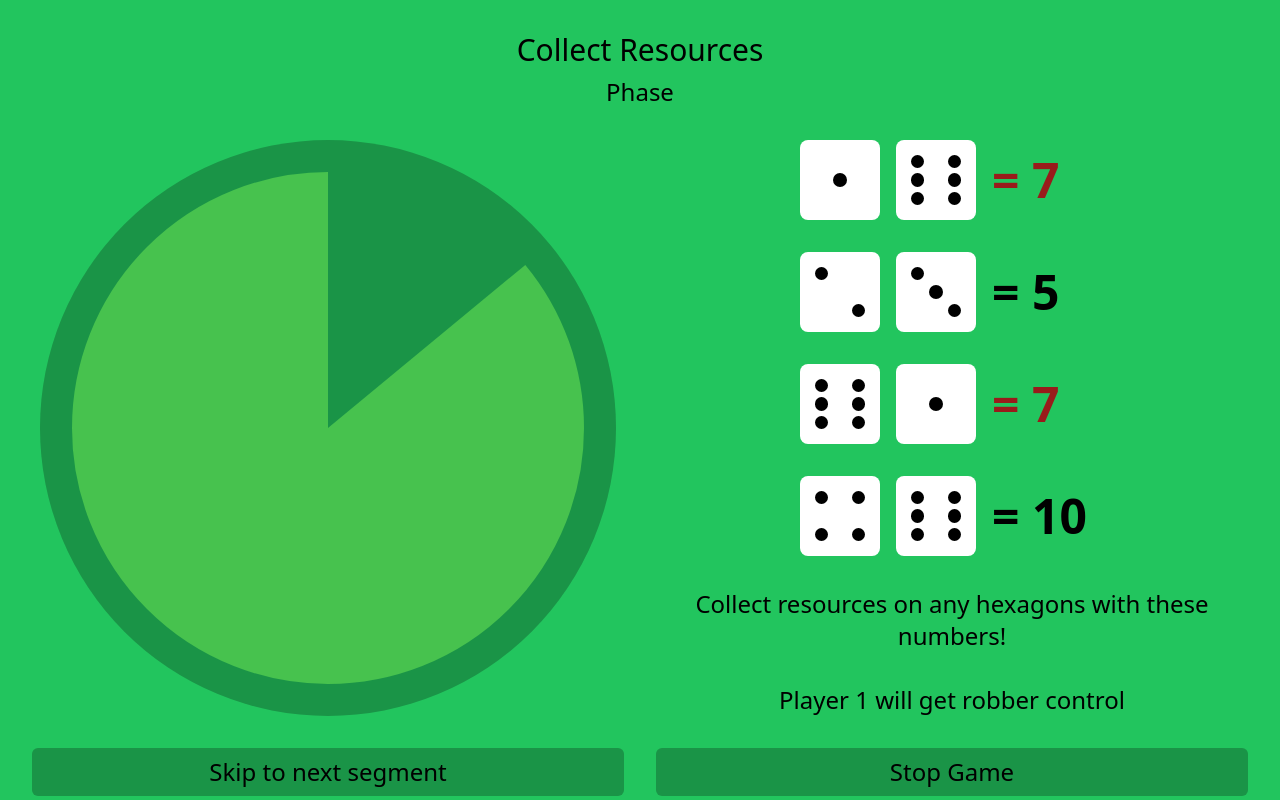
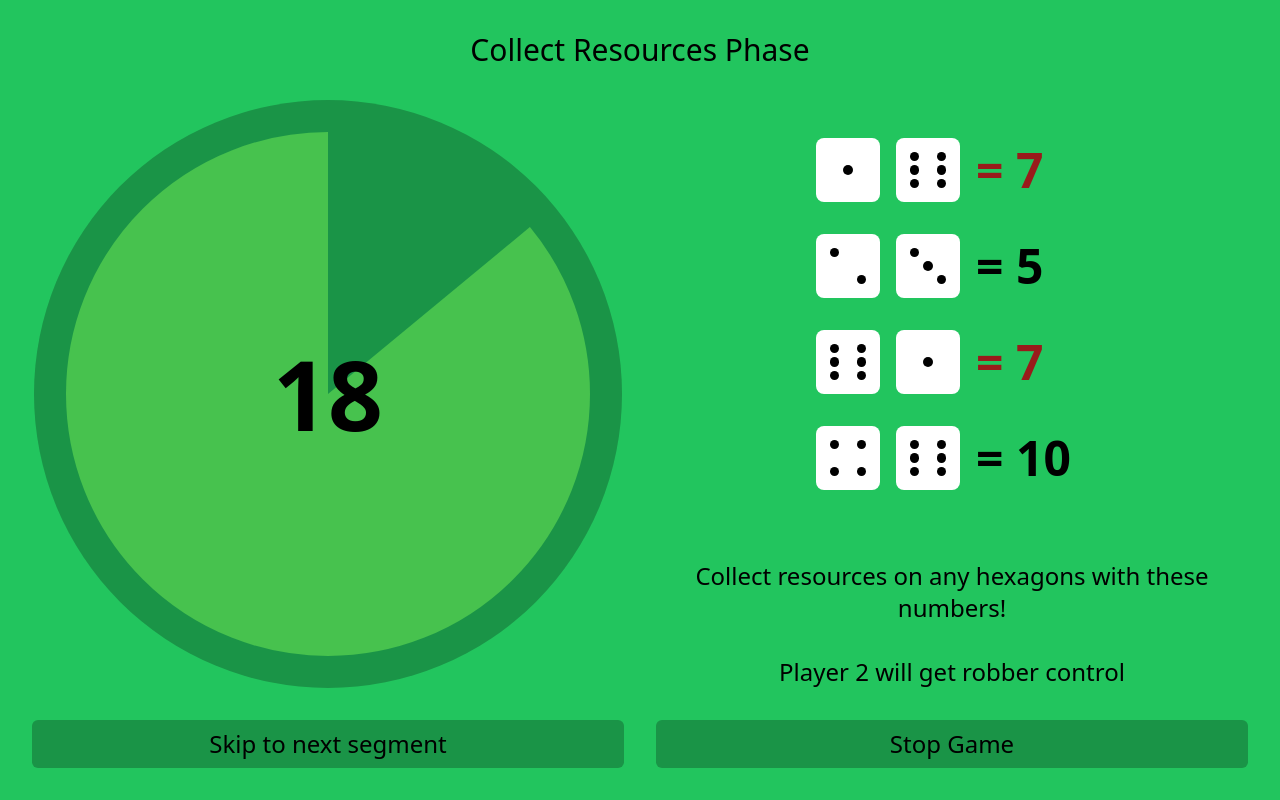
Before and after one commit to JosiahFu/total-chaos-catan, a React (Vite) app: page / in a window 1280 px wide. Both pictures are taken after a click on the button "Begin Game". Built offline with nearby package versions, Linux system fonts and the light colour scheme; the HTML template or start-up script is replaced by a standard one.

Commit message:
Style knight buttons, fix knight logic, add countdown timer

```diff
--- a/src/components/Arbiter.tsx
+++ b/src/components/Arbiter.tsx
@@ -41,6 +41,7 @@ function Arbiter({
     };
 
     const handleKnight = (playerIndex: number, change: number) => {
+        if (knightCounts[playerIndex] + change < 0) return;
         setKnightCounts(
             knightCounts.map((e, i) => (playerIndex === i ? e + change : e))
         );
@@ -60,7 +61,7 @@ function Arbiter({
             }
 
             const pool = knightCounts
-                .map((playerIndex, count) =>
+                .map((count, playerIndex) =>
                     Array<number>(count + 1).fill(playerIndex)
                 )
                 .flat(1);
@@ -70,7 +71,14 @@ function Arbiter({
 
     return (
         <ArbiterDisplay
-            {...{ phase, rolls, players, robberPlayer, phaseLengths }}
+            {...{
+                phase,
+                rolls,
+                players,
+                robberPlayer,
+                phaseLengths,
+                knightCounts,
+            }}
             onEnd={handleEnd}
             onChangeBg={onChangeBg}
             onKnight={handleKnight}
--- a/src/components/ArbiterDisplay.tsx
+++ b/src/components/ArbiterDisplay.tsx
@@ -2,7 +2,9 @@ import { useEffect } from 'react';
 import { DiceRoll, PHASE_NAMES, Phase, PhaseRecord } from '../lib/data';
 import Button from '../lib/components/Button';
 import Dice from './Dice';
-import Timer from './Timer';
+import Timer from './PieTimer';
+import CircleButton from '../lib/components/CircleButton';
+import CountdownTimer from './CountdownTimer';
 
 const bgClassNames = {
     resource: 'bg-green-500',
@@ -22,6 +24,7 @@ function ArbiterDisplay({
     onKnight,
     onStop,
     phaseLengths,
+    knightCounts,
 }: {
     phase: Phase;
     rolls: DiceRoll[];
@@ -32,6 +35,7 @@ function ArbiterDisplay({
     onKnight?: (playerIndex: number, change: number) => void;
     onStop?: () => void;
     phaseLengths: PhaseRecord<number>;
+    knightCounts: number[];
 }) {
     useEffect(() => {
         onChangeBg?.(bgClassNames[phase]);
@@ -56,18 +60,20 @@ function ArbiterDisplay({
 
     return (
         <div className='grid h-full grid-cols-1 grid-rows-[auto_1fr_auto_auto_auto_auto_auto] items-center gap-4 lg:grid-cols-2 lg:grid-rows-[auto_1fr_auto_auto] lg:gap-8'>
-            <div className='flex flex-col gap-2 lg:col-span-2'>
-                <h2 className='text-center text-2xl lg:text-3xl'>
-                    {PHASE_NAMES[phase]}
-                </h2>
-                <p className='text-center text-xl lg:text-2xl'>Phase</p>
-            </div>
+            <h2 className='text-center text-2xl lg:col-span-2 lg:text-3xl'>
+                {PHASE_NAMES[phase]} Phase
+            </h2>
             <div className='relative h-full min-h-0 lg:col-start-1 lg:row-span-3 lg:row-start-2'>
                 <Timer
                     phase={phase}
                     length={phaseLengths[phase]}
                     onEnd={onEnd}
                     className='relative left-1/2 top-1/2 aspect-square max-h-full max-w-full -translate-x-1/2 -translate-y-1/2'
+                />
+                <CountdownTimer
+                    phase={phase}
+                    length={phaseLengths[phase]}
+                    className='absolute top-1/2 w-full -translate-y-1/2 text-6xl lg:text-8xl'
                 />
             </div>
             <div className='flex flex-col gap-4 justify-self-center lg:gap-8'>
@@ -77,11 +83,26 @@ function ArbiterDisplay({
                     rolls.map((e, i) => <Dice key={i} roll={e} />)
                 ) : (
                     <>
-                        <h3>Knight Card</h3>
+                        <h3 className='text-center text-xl lg:text-2xl'>
+                            Knights
+                        </h3>
                         {players.map((e, i) => (
-                            <Button key={i} onClick={() => onKnight?.(i, 1)}>
-                                {e}
-                            </Button>
+                            <div className='flex flex-row items-center gap-2'>
+                                <Button
+                                    key={i}
+                                    onClick={() => onKnight?.(i, 1)}
+                                    className='w-64 !p-4 lg:w-96'>
+                                    {e} - {knightCounts[i]}{' '}
+                                </Button>
+                                <CircleButton
+                                    className='!h-8 !w-8 lg:!h-10 lg:!w-10'
+                                    onClick={event => {
+                                        event.stopPropagation();
+                                        onKnight?.(i, -1);
+                                    }}>
+                                    {'\u21b6'}
+                                </CircleButton>
+                            </div>
                         ))}
                     </>
                 )}
--- /dev/null
+++ b/src/components/CountdownTimer.tsx
@@ -0,0 +1,38 @@
+import { useEffect, useState } from 'react';
+import { Phase } from '../lib/data';
+import { useWatch } from '../lib/useWatch';
+
+function CountdownTimer({
+    phase,
+    length,
+    className,
+}: {
+    phase: Phase;
+    length: number;
+    className?: string;
+}) {
+    const [endTime, setEndTime] = useState<number>(Date.now);
+    const [now, setNow] = useState(Date.now);
+
+    useWatch(() => {
+        setEndTime(Date.now() + length * 1000);
+    }, phase);
+
+    useEffect(() => {
+        const interval = setInterval(() => {
+            setNow(Date.now());
+        });
+        return () => clearInterval(interval);
+    });
+
+    const remaining = Math.max(endTime - now, 0) + 1000; // Time should not go below 0
+    const seconds = Math.floor(remaining / 1000);
+
+    return (
+        <div className={`${className ?? ''} text-center font-bold`}>
+            {seconds}
+        </div>
+    );
+}
+
+export default CountdownTimer;
--- a/src/components/Dice.tsx
+++ b/src/components/Dice.tsx
@@ -2,7 +2,7 @@ import { dotLayout } from '../lib/dieFace';
 
 function Die({ value }: { value: number }) {
     return (
-        <div className='relative inline-grid h-12 w-12 grid-cols-3 grid-rows-3 gap-[10%] rounded-lg bg-white p-[5%] lg:h-20 lg:w-20'>
+        <div className='relative inline-grid h-12 w-12 grid-cols-3 grid-rows-3 gap-[10%] rounded-lg bg-white p-[5%] lg:h-16 lg:w-16'>
             {dotLayout[value].map((e, i) => (
                 <div
                     key={`${value}_${i}`}
--- a/src/components/Timer.tsx
+++ b/src/components/PieTimer.tsx
@@ -2,7 +2,7 @@ import { useLayoutEffect, useState } from 'react';
 import { Phase } from '../lib/data';
 import { useWatch } from '../lib/useWatch';
 
-function Timer({
+function PieTimer({
     length,
     phase,
     onEnd,
@@ -51,4 +51,4 @@ function Timer({
     );
 }
 
-export default Timer;
+export default PieTimer;
--- a/src/components/Settings.tsx
+++ b/src/components/Settings.tsx
@@ -2,6 +2,7 @@ import { PHASES, PHASE_NAMES, Phase, PhaseRecord } from '../lib/data';
 import Button from '../lib/components/Button';
 import Input from '../lib/components/Input';
 import NumberInput from '../lib/components/NumberInput';
+import CircleButton from '../lib/components/CircleButton';
 
 function Settings({
     players,
@@ -38,25 +39,23 @@ function Settings({
                             value={e}
                             onChange={value => setPlayer(i, value)}
                         />
-                        <button
-                            className='button-colors h-6 w-6 rounded-full text-center text-base lg:h-8 lg:w-8 lg:text-xl '
+                        <CircleButton
                             disabled={players.length <= 2}
                             onClick={() =>
                                 players.length > 2 &&
                                 setPlayers(players.filter((_, i2) => i !== i2))
                             }>
                             {'\u2715' /* x */}
-                        </button>
+                        </CircleButton>
                     </div>
                 ))}
                 {players.length < 4 && (
-                    <button
-                        className='button-colors h-6 w-6 rounded-full text-center text-base lg:h-8 lg:w-8 lg:text-xl'
+                    <CircleButton
                         onClick={() =>
                             players.length < 4 && setPlayers([...players, ''])
                         }>
                         +
-                    </button>
+                    </CircleButton>
                 )}
             </section>
             <section className='flex flex-col gap-2 md:gap-4'>
--- /dev/null
+++ b/src/lib/components/CircleButton.tsx
@@ -0,0 +1,19 @@
+import { ButtonHTMLAttributes, PropsWithChildren } from 'react';
+
+function CircleButton({
+    children,
+    className,
+    ...otherProps
+}: PropsWithChildren<ButtonHTMLAttributes<HTMLButtonElement>>) {
+    return (
+        <button
+            className={`${
+                className ?? ''
+            } button-colors h-6 w-6 rounded-full text-center text-base lg:h-8 lg:w-8 lg:text-xl`}
+            {...otherProps}>
+            {children}
+        </button>
+    );
+}
+
+export default CircleButton;
--- a/tailwind.config.js
+++ b/tailwind.config.js
@@ -8,5 +8,5 @@ export default {
             },
         },
     },
-    plugins: ['prettier-plugin-tailwindcss'],
+    plugins: [],
 };
```
